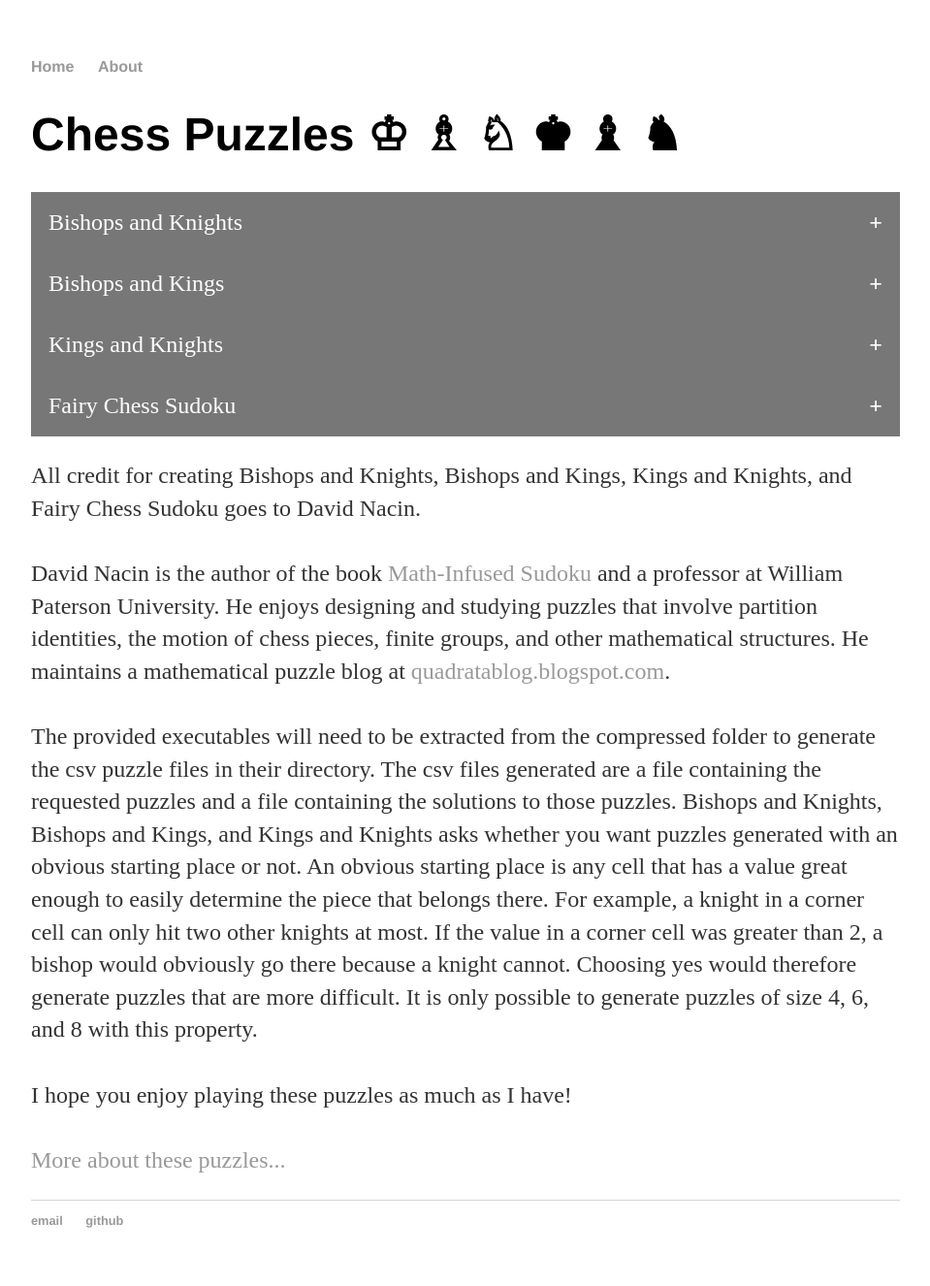
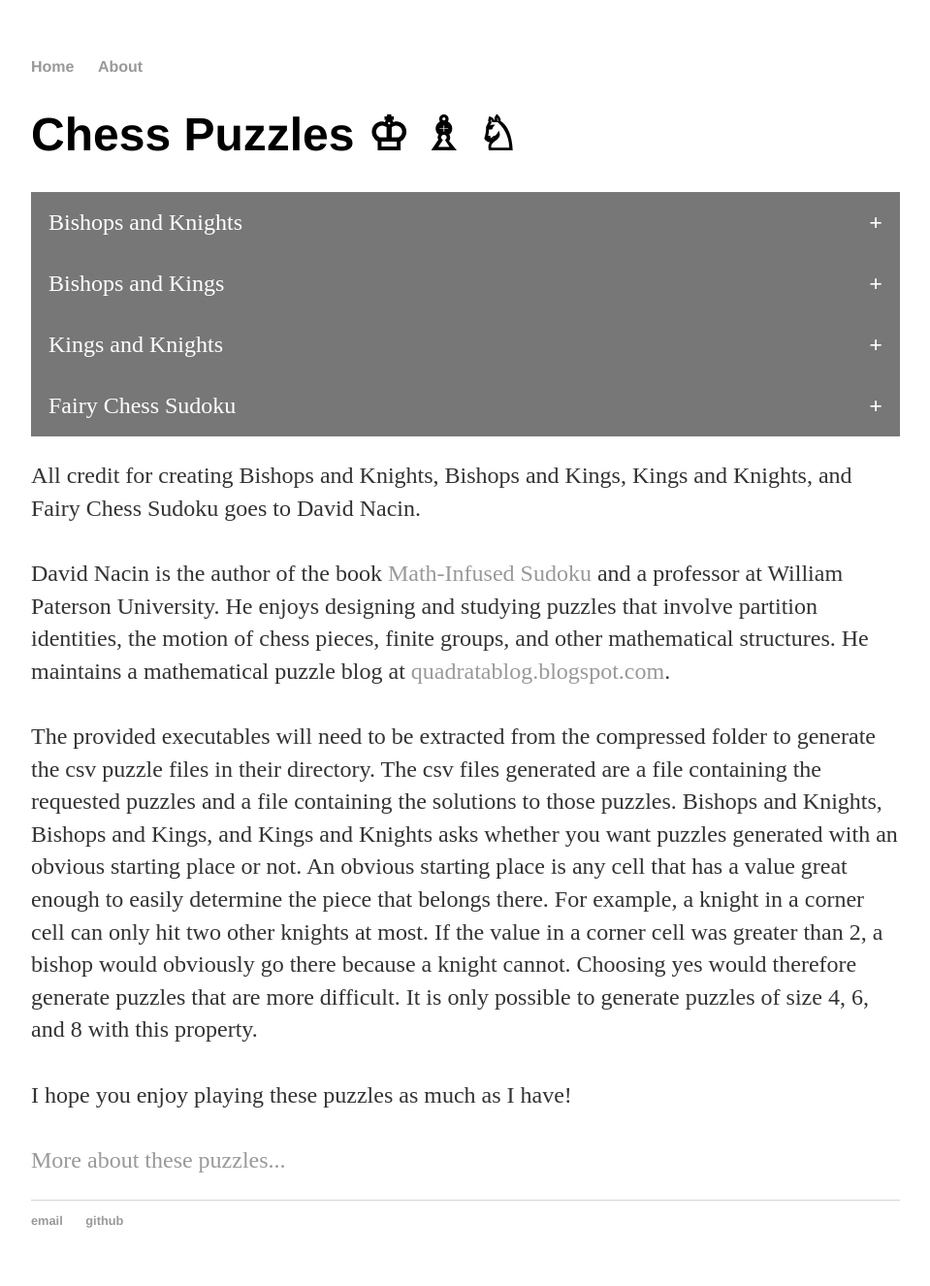
Before and after one commit to CThielsen1/CThielsen1.github.io, a Jekyll site: the page built from index.html, in a window 1280 px wide. Shown: the whole page at 97% size, without its empty margins (160-1119 px from the left). Built offline with Jekyll 4.4.1, drawn with Linux system fonts in a browser that asks for light colours.

Commit message:
Update main.css

```diff
--- a/css/main.css
+++ b/css/main.css
@@ -24,7 +24,7 @@ h1 {
     font-family:'Helvetica', 'Arial', 'Sans-Serif';
 }
 h1:after {
-  content: ' \2654' ' \2657' ' \2658' ' \265A' ' \265D' ' \265E';
+  content: ' \2654' ' \2657' ' \2658';
 }
 p {
     font-size: 1.5em;
```
